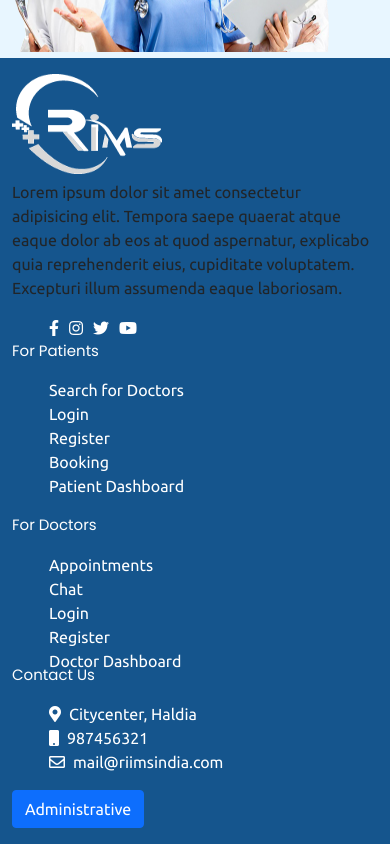
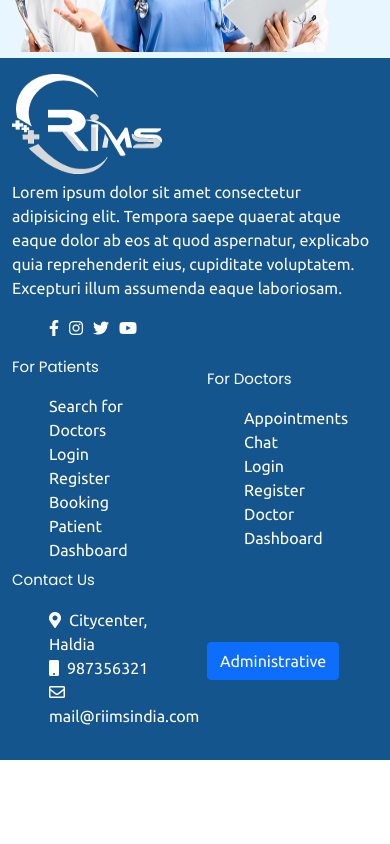
Before and after one commit to Rimsind/rims-main-2.0, a Next.js app: page / in a window 390 px wide. Shown: the part 7659-8503 px from the top of the page. After the commit the page ends 8419 px from the top, so only its background shows below. Built offline with nearby package versions, Linux system fonts and the light colour scheme; no server answers.

Commit message:
New Footer Update

```diff
--- a/components/Footer.js
+++ b/components/Footer.js
@@ -6,7 +6,7 @@ const Footer = () => {
       <footer className="footer">
         <div className="container">
           <div className="row align-items-center">
-            <div className="col-md-4">
+            <div className="col-sm-12 col-md-12 col-lg-3 col-xl-3 col-xxl-3 ">
               <div className="footer_logo">
                 <Image
                   height="100"
@@ -16,7 +16,7 @@ const Footer = () => {
                 />
               </div>
               <div className="footer_para">
-                <p className="ft_para">
+                <p className="ft_para text-light">
                   Lorem ipsum dolor sit amet consectetur adipisicing elit.
                   Tempora saepe quaerat atque eaque dolor ab eos at quod
                   aspernatur, explicabo quia reprehenderit eius, cupiditate
@@ -40,7 +40,7 @@ const Footer = () => {
                 </ul>
               </div>
             </div>
-            <div className="col-md">
+            <div className="col-6 col-sm-3 col-md-3 col-lg-2 col-xl-2 col-xxl-2 mt-3 mt-sm-3 mt-md-3 mt-lg-0 mt-xl-0 mt-xxl-0">
               <div className="patient_sec">
                 <p>For Patients</p>
                 <ul>
@@ -62,7 +62,7 @@ const Footer = () => {
                 </ul>
               </div>
             </div>
-            <div className="col-md">
+            <div className=" col-6 col-sm-3 col-md-3 col-lg-2 col-xl-2 col-xxl-2 mt-3 mt-sm-3 mt-md-3 mt-lg-0 mt-xl-0 mt-xxl-0">
               <div className="doctor_sec">
                 <p>For Doctors</p>
                 <ul>
@@ -84,7 +84,7 @@ const Footer = () => {
                 </ul>
               </div>
             </div>
-            <div className="col-md">
+            <div className="col-6 col-sm-3 col-md-3 col-lg-3 col-xl-3 col-xxl-3 mt-3 mt-sm-3 mt-md-3 mt-lg-0 mt-xl-0 mt-xxl-0">
               <div className="contact_info">
                 <p>Contact Us</p>
                 <ul>
@@ -97,7 +97,7 @@ const Footer = () => {
                   <li>
                     <i className="fas fa-mobile topbar_lft_icn pe-2"></i>
                     <a href="#" className="topbar_links">
-                      987456321
+                      987356321
                     </a>
                   </li>
                   <li>
@@ -109,7 +109,7 @@ const Footer = () => {
                 </ul>
               </div>
             </div>
-            <div className="col-md">
+            <div className="col-6 col-sm-3 col-md-3 col-lg-2 col-xl-2 col-xxl-2">
               <div className="admn_btn">
                 <Link href="/administration">
                   <a className="btn btn-primary">Administrative</a>
--- a/components/common/TestNav.js
+++ b/components/common/TestNav.js
@@ -33,7 +33,7 @@ const TestNav = () => {
         <div className="container-fluid">
           <div className="nav-topbar d-flex justify-content-between align-items-center">
             <div className="brand-logo">
-              <a className="navbar-brand me-auto" href="#">
+              <a className="navbar-brand me-auto" href="/">
                 <Image
                   height="70"
                   width="100"
```
